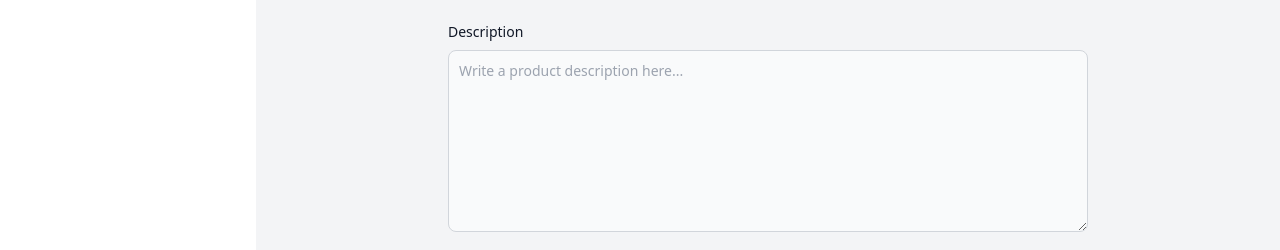
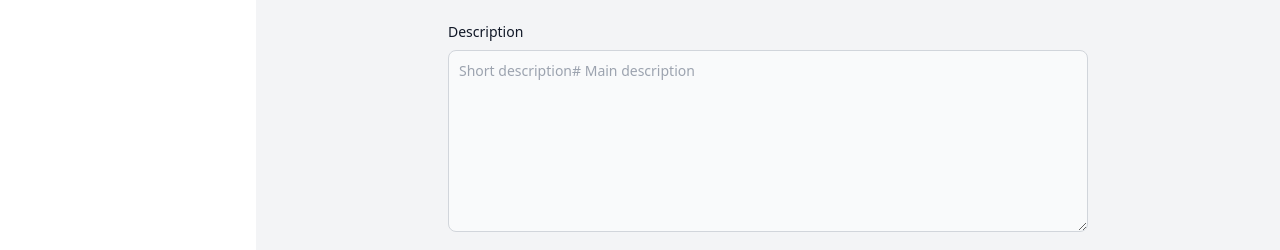
Before and after one commit to mehedihasan712277/forever, a React (Vite) app in the folder control-panel/: page /add in a window 1280 px wide. Shown: the part 681-931 px from the top of the page. Built offline with nearby package versions, Linux system fonts and the light colour scheme.

Commit message:
placeholder edited

```diff
--- a/control-panel/src/pages/Add.jsx
+++ b/control-panel/src/pages/Add.jsx
@@ -109,7 +109,7 @@ const Add = () => {
                                 </div>
                                 <div className="sm:col-span-2">
                                     <label htmlFor="descriptions" className="block mb-2 text-sm font-medium text-gray-900">Description</label>
-                                    <textarea id="descriptions" name='description' rows="8" className="block p-2.5 w-full text-sm text-gray-900 bg-gray-50 rounded-lg border border-gray-300 focus:ring-primary-500 focus:border-primary-500" placeholder="Write a product description here..."></textarea>
+                                    <textarea id="descriptions" name='description' rows="8" className="block p-2.5 w-full text-sm text-gray-900 bg-gray-50 rounded-lg border border-gray-300 focus:ring-primary-500 focus:border-primary-500" placeholder="Short description# Main description"></textarea>
                                 </div>
                             </div>
                             <div className="flex items-center justify-center">
--- a/control-panel/src/pages/Orders.jsx
+++ b/control-panel/src/pages/Orders.jsx
@@ -127,7 +127,7 @@ const Orders = () => {
                                                             {
                                                                 e.length > 1
                                                                     ?
-                                                                    !Boolean(index)
+                                                                    index === 0
                                                                         ?
                                                                         <>
                                                                             <div>{ele.status === "placed" && <button className="btn border-yellow-300 bg-yellow-300 btn-sm rounded-full w-24">Confirm</button>}</div>
```
